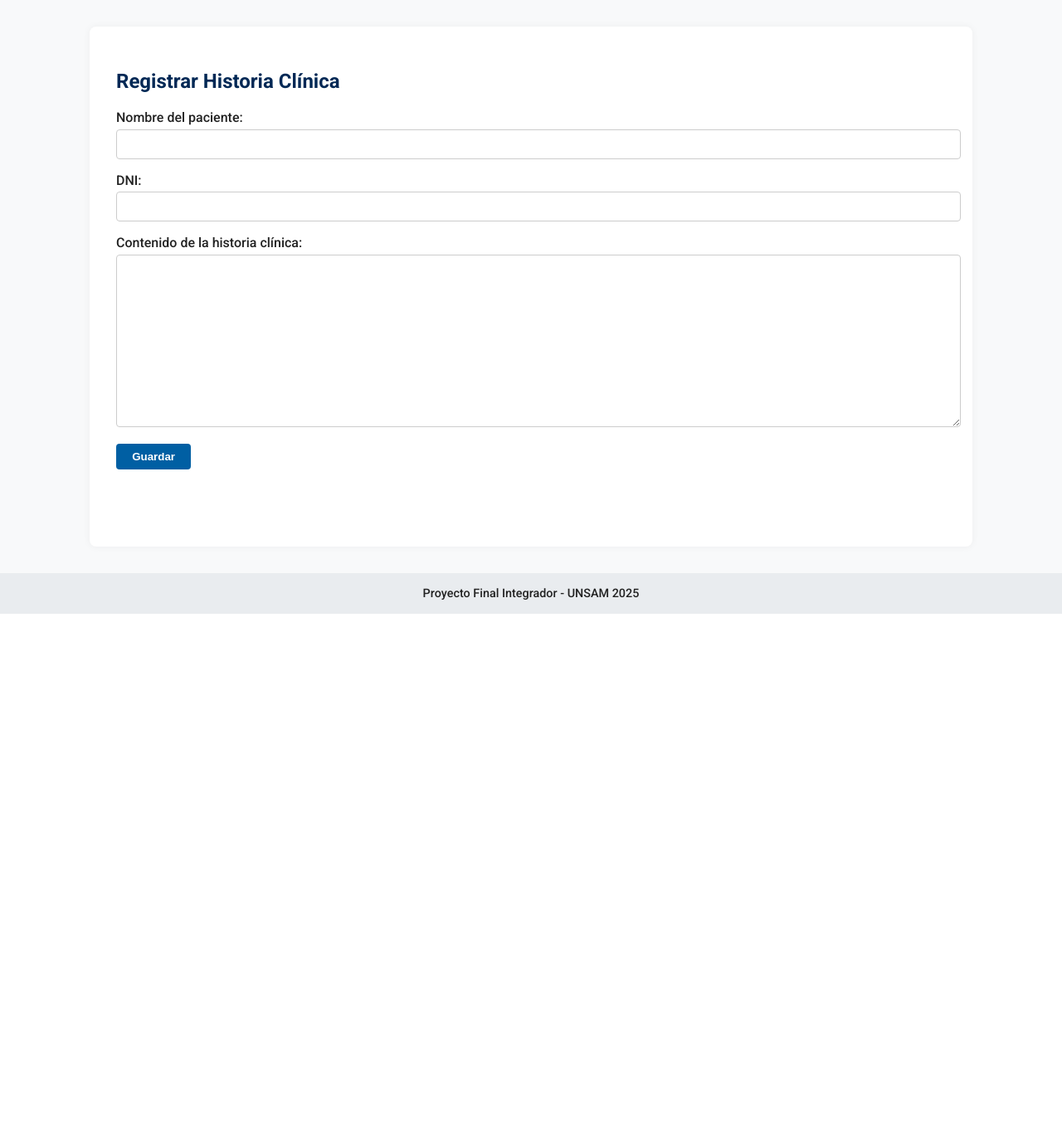
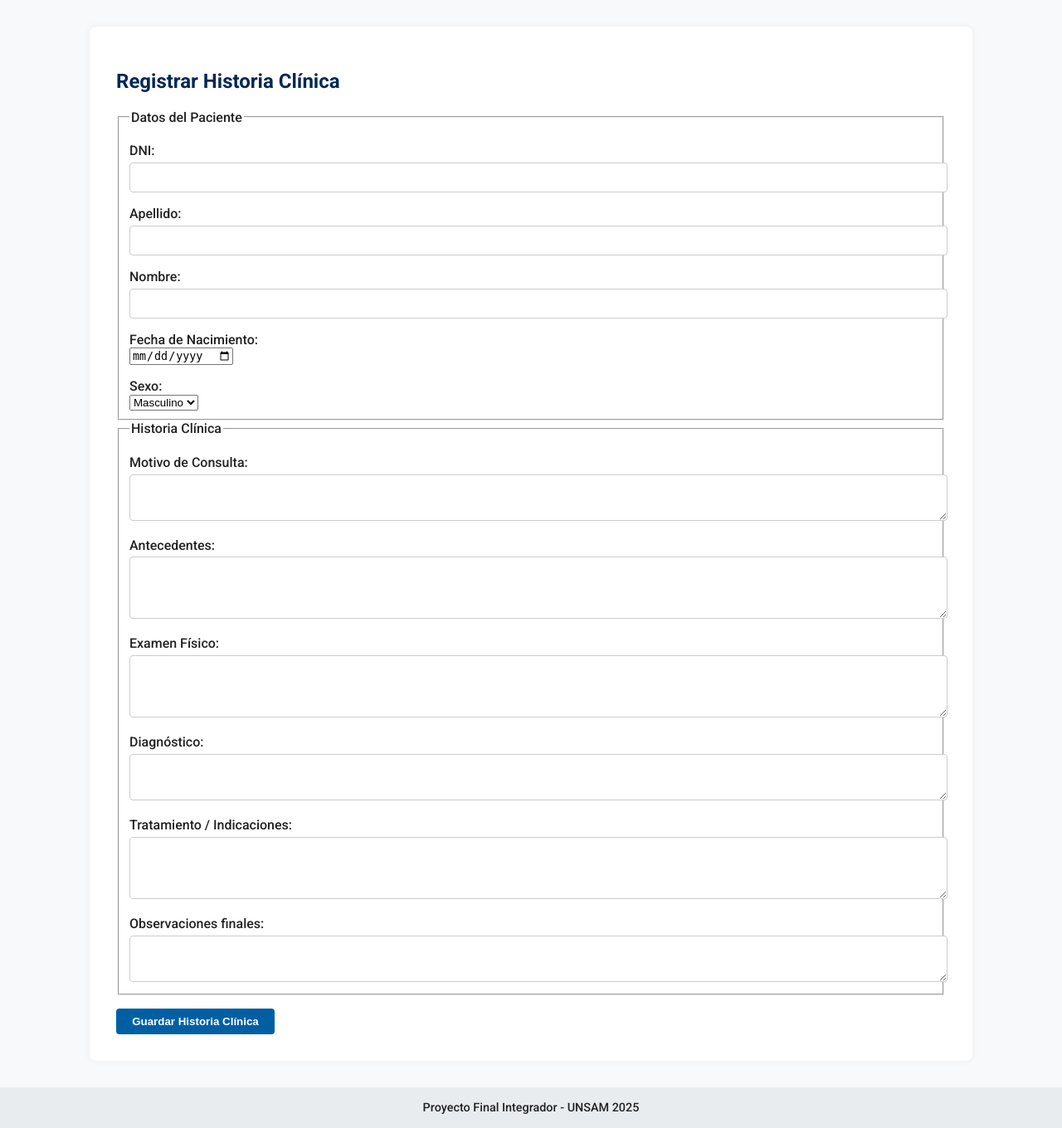
Before and after one commit to Hector-venero/Historias-clinicas-en-blockchain, a Flask app: page /registrar in a window 1280 px wide. Shown: the part 60-1420 px from the top of the page at 83% size. Before the commit the page ends 800 px from the top, so only its background shows below. Run offline with Flask 3, Linux system fonts and the light colour scheme; a user stored in the database is signed in; data comes from the database, SQL or seed files in the repository; data that the repository does not hold is empty.

Commit message:
se modifica el templete de la historia clinica agregando mas campos y no solo contenido

```diff
--- a/app/__init__.py
+++ b/app/__init__.py
@@ -1,12 +1,14 @@
 # app/__init__.py
 
 from flask import Flask
+import json
 from flask_login import LoginManager
 from .auth import Usuario
 from .database import get_connection
 
 app = Flask(__name__)
 app.secret_key = '2908'
+app.jinja_env.filters['from_json'] = json.loads
 
 login_manager = LoginManager()
 login_manager.init_app(app)
--- a/app/routes.py
+++ b/app/routes.py
@@ -57,8 +57,8 @@ def resultados():
     SELECT h.id, h.fecha, h.hash, p.id as paciente_id, p.nombre, p.dni
     FROM historias h
     JOIN pacientes p ON h.paciente_id = p.id
-    WHERE p.dni = %s OR p.nombre LIKE %s
-    """, (filtro, f"%{filtro}%"))
+    WHERE p.dni = %s OR UPPER(p.nombre) LIKE UPPER(%s) OR UPPER(p.apellido) LIKE UPPER(%s)
+    """, (filtro, f"%{filtro}%", f"%{filtro}%"))
 
     resultados = cursor.fetchall()
     conn.close()
@@ -129,25 +129,39 @@ def ver_paciente(paciente_id):
 @login_required
 def guardar():
     print("📍 Entrando a guardar()")
-    nombre = request.form['nombre']
     dni = request.form['dni']
-    contenido = request.form['contenido']
+    apellido = request.form['apellido'].upper()
+    nombre = request.form['nombre'].upper()
+    fecha_nacimiento = request.form.get('fecha_nacimiento')
+    sexo = request.form.get('sexo')
+
+    motivo_consulta = request.form.get('motivo_consulta', '').strip()
+    antecedentes = request.form.get('antecedentes', '').strip()
+    examen_fisico = request.form.get('examen_fisico', '').strip()
+    diagnostico = request.form.get('diagnostico', '').strip()
+    tratamiento = request.form.get('tratamiento', '').strip()
+    observaciones = request.form.get('observaciones', '').strip()
     fecha = datetime.now().strftime('%Y-%m-%d %H:%M:%S')
-    hash_contenido = generar_hash(contenido)
+
+    hash_contenido = generar_hash(
+        motivo_consulta + antecedentes + examen_fisico + diagnostico + tratamiento + observaciones
+    )
 
     conn = get_connection()
     cursor = conn.cursor()
 
-    # Verificar si el paciente ya existe
     cursor.execute("SELECT id FROM pacientes WHERE dni = %s", (dni,))
     paciente = cursor.fetchone()
+
     if paciente:
         paciente_id = paciente[0]
     else:
-        cursor.execute("INSERT INTO pacientes (nombre, dni) VALUES (%s, %s)", (nombre, dni))
+        cursor.execute("""
+            INSERT INTO pacientes (dni, apellido, nombre, fecha_nacimiento, sexo)
+            VALUES (%s, %s, %s, %s, %s)
+        """, (dni, apellido, nombre, fecha_nacimiento, sexo))
         paciente_id = cursor.lastrowid
 
-    # Publicar en la blockchain
     try:
         tx_hash = publicar_hash_en_bfa(hash_contenido)
         if not tx_hash:
@@ -158,11 +172,10 @@ def guardar():
         flash("⚠️ Historia registrada pero hubo un error al publicar en la blockchain.", "warning")
         print("❌ Error al publicar hash en BFA:", str(e))
 
-    # Insertar en base de datos
     cursor.execute("""
-        INSERT INTO historias (paciente_id, fecha, contenido, hash, tx_hash)
-        VALUES (%s, %s, %s, %s, %s)
-    """, (paciente_id, fecha, contenido, hash_contenido, tx_hash))
+        INSERT INTO historias (paciente_id, usuario_id, fecha, motivo_consulta, antecedentes, examen_fisico, diagnostico, tratamiento, observaciones, hash, tx_hash)
+        VALUES (%s, %s, %s, %s, %s, %s, %s, %s, %s, %s, %s)
+    """, (paciente_id, current_user.id, fecha, motivo_consulta, antecedentes, examen_fisico, diagnostico, tratamiento, observaciones, hash_contenido, tx_hash))
 
     conn.commit()
     cursor.close()
@@ -186,9 +199,13 @@ def mostrar_historia(id):
 
     conn.close()
 
-    es_valida = validar_integridad(historia['contenido'], historia['hash'])
+    historia['valida'] = validar_integridad(
+        f"{historia['motivo_consulta']}{historia['antecedentes']}{historia['examen_fisico']}{historia['diagnostico']}{historia['tratamiento']}{historia['observaciones']}",
+        historia['hash']
+    )
 
-    return render_template("historia.html", historia=historia, paciente=paciente, es_valida=es_valida)
+    return render_template("historia.html", historia=historia, paciente=paciente, es_valida=historia['valida'])
+
 
 @app.route('/historias/<dni>')
 @login_required
@@ -222,9 +239,11 @@ def historias_paciente(dni):
     conn.close()
 
     for h in historias:
-        h['valida'] = validar_integridad(h['contenido'], h['hash'])
+        contenido_concat = f"{h['motivo_consulta']}{h['antecedentes']}{h['examen_fisico']}{h['diagnostico']}{h['tratamiento']}{h['observaciones']}"
+        h['valida'] = validar_integridad(contenido_concat, h['hash'])
 
     return render_template("historias_paciente.html", paciente=paciente, historias=historias, desde=desde, hasta=hasta)
+
 
 @app.route('/exportar_pdf/<int:id>')
 @login_required
@@ -245,25 +264,40 @@ def exportar_pdf(id):
 
     buffer = BytesIO()
     p = canvas.Canvas(buffer, pagesize=letter)
-
     p.setFont("Helvetica-Bold", 14)
-    p.drawString(50, 750, f"Historia Clínica de {paciente['nombre']} (DNI: {paciente['dni']})")
+    p.drawString(50, 750, f"Historia Clínica de {paciente['apellido']}, {paciente['nombre']} (DNI: {paciente['dni']})")
 
     p.setFont("Helvetica", 12)
-    p.drawString(50, 720, f"Fecha: {historia['fecha']}")
-    p.drawString(50, 700, "Contenido:")
-    text_object = p.beginText(50, 680)
-    text_object.setFont("Helvetica", 11)
-    for line in historia['contenido'].splitlines():
-        text_object.textLine(line)
-    p.drawText(text_object)
+    y = 720
+    p.drawString(50, y, f"Fecha: {historia['fecha']}")
+    y -= 20
 
-    p.drawString(50, 620 - (15 * len(historia['contenido'].splitlines())), f"Hash: {historia['hash']}")
+    campos = [
+        ("Motivo de Consulta", historia['motivo_consulta']),
+        ("Antecedentes", historia['antecedentes']),
+        ("Examen Físico", historia['examen_fisico']),
+        ("Diagnóstico", historia['diagnostico']),
+        ("Tratamiento", historia['tratamiento']),
+        ("Observaciones", historia['observaciones'])
+    ]
+
+    for titulo, contenido in campos:
+        p.setFont("Helvetica-Bold", 12)
+        p.drawString(50, y, titulo + ":")
+        y -= 15
+        p.setFont("Helvetica", 11)
+        for linea in contenido.splitlines():
+            p.drawString(60, y, linea[:100])  # limitar línea larga
+            y -= 15
+        y -= 10
+
+    p.drawString(50, y, f"Hash: {historia['hash']}")
     p.showPage()
     p.save()
 
     buffer.seek(0)
     return send_file(buffer, as_attachment=True, download_name='historia_clinica.pdf', mimetype='application/pdf')
 
+
 if __name__ == '__main__':
-    app.run(debug=True, port=5000)  # Podés cambiar a 5050 si querés evitar conflictos
+    app.run(debug=True, port=5000)
--- a/app/templates/registrar.html
+++ b/app/templates/registrar.html
@@ -1,17 +1,58 @@
 {% extends 'layout.html' %}
-{% block title %}Registrar Historia{% endblock %}
+{% block title %}Registrar Historia Clínica{% endblock %}
 {% block content %}
 <h2>Registrar Historia Clínica</h2>
+
 <form action="/guardar" method="post">
-    <label for="nombre">Nombre del paciente:</label>
-    <input type="text" id="nombre" name="nombre" required>
 
-    <label for="dni">DNI:</label>
-    <input type="text" id="dni" name="dni" required>
+    <!-- Datos del paciente -->
+    <fieldset>
+        <legend>Datos del Paciente</legend>
 
-    <label for="contenido">Contenido de la historia clínica:</label>
-    <textarea id="contenido" name="contenido" rows="10" required></textarea>
+        <label for="dni">DNI:</label>
+        <input type="text" id="dni" name="dni" required>
 
-    <input type="submit" value="Guardar">
+        <label for="apellido">Apellido:</label>
+        <input type="text" id="apellido" name="apellido" style="text-transform: uppercase;" required>
+
+        <label for="nombre">Nombre:</label>
+        <input type="text" id="nombre" name="nombre" style="text-transform: uppercase;" required>
+
+        <label for="fecha_nacimiento">Fecha de Nacimiento:</label>
+        <input type="date" id="fecha_nacimiento" name="fecha_nacimiento" required>
+
+        <label for="sexo">Sexo:</label>
+        <select id="sexo" name="sexo" required>
+            <option value="Masculino">Masculino</option>
+            <option value="Femenino">Femenino</option>
+            <option value="Otro">Otro</option>
+        </select>
+    </fieldset>
+
+    <!-- Historia Clínica -->
+    <fieldset>
+        <legend>Historia Clínica</legend>
+
+        <label for="motivo_consulta">Motivo de Consulta:</label>
+        <textarea id="motivo_consulta" name="motivo_consulta" rows="2"></textarea>
+
+        <label for="antecedentes">Antecedentes:</label>
+        <textarea id="antecedentes" name="antecedentes" rows="3"></textarea>
+
+        <label for="examen_fisico">Examen Físico:</label>
+        <textarea id="examen_fisico" name="examen_fisico" rows="3"></textarea>
+
+        <label for="diagnostico">Diagnóstico:</label>
+        <textarea id="diagnostico" name="diagnostico" rows="2"></textarea>
+
+        <label for="tratamiento">Tratamiento / Indicaciones:</label>
+        <textarea id="tratamiento" name="tratamiento" rows="3"></textarea>
+
+        <label for="observaciones">Observaciones finales:</label>
+        <textarea id="observaciones" name="observaciones" rows="2"></textarea>
+    </fieldset>
+
+    <input type="submit" value="Guardar Historia Clínica">
+
 </form>
 {% endblock %}
--- a/app/utils/blockchain.py
+++ b/app/utils/blockchain.py
@@ -24,7 +24,7 @@ def publicar_hash_en_bfa(hash_hex):
     nonce = web3.eth.get_transaction_count(cuenta)
     print(f"🔢 Nonce: {nonce}")
 
-    gas_price = web3.to_wei(1, 'gwei')  # Gas price fijo para pruebas
+    gas_price = web3.to_wei(4, 'gwei')  # Gas price fijo para pruebas
     print(f"⛽ Enviando transacción legacy con gasPrice: {gas_price} wei")
 
     # Construcción inicial de la transacción sin el campo `gas`
```
Also changed, not shown: app/templates/buscar.html (+4 -3 lines), app/templates/historia.html (+35 -16 lines), app/templates/paciente.html (+30 -7 lines), db/crear_tablas.sql (deleted, +0 -20 lines), db/init.sql (+38 -17 lines).
